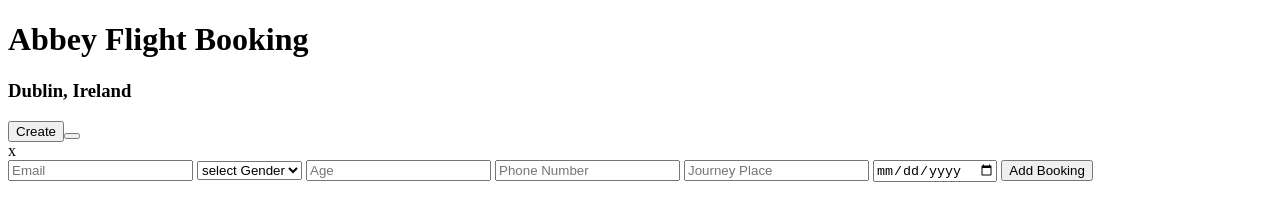
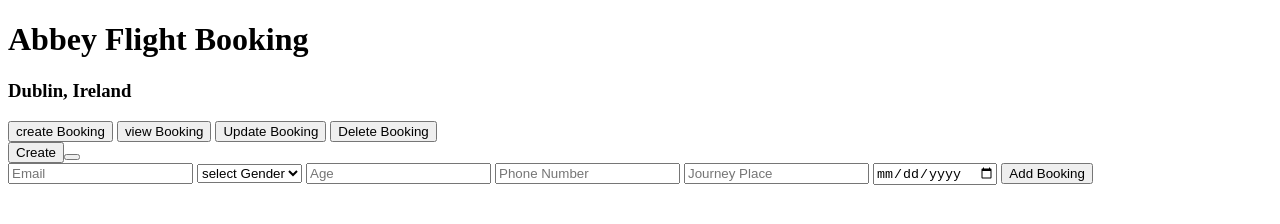
Before and after one commit to CHRISTUPREMCHANDNEELA/Flight-Booking-System, a plain HTML site: page create.html in a window 1280 px wide. Drawn offline with Linux system fonts and the light colour scheme.

Commit message:
modified html files by adding navigation buttons and writting script src to link js files

```diff
--- a/create.html
+++ b/create.html
@@ -9,11 +9,18 @@
         <h1>Abbey Flight Booking</h1>
         <h3 class="location">Dublin, Ireland</h3>
 
+        <div class="nav-buttons">
+            <button onclick="location.href='create.html'">create Booking</button>
+            <button onclick="location.href='read.html'">view Booking</button>
+            <button onclick="location.href='update.html'">Update Booking</button>
+            <button onclick="location.href='delete.html'">Delete Booking</button>
+        </div>
+
         <div class="nav-buttons"">
             <button onclick="location.href='create.html'">Create <Button></Button></button>
         </div>
 
-        <div class="from-container">x
+        <div class="from-container">
             <form id="Bokking Form"
                 <input type="text" id="name" placeholder="Full Name" required>
                 <input type="email" id="email" placeholder="Email" required>
@@ -31,7 +38,7 @@
             </form>
 
         </div>
-
     </div>
+    <script src="create.js"></script>
 </body>
 </html>
```
Also changed, not shown: delete.html (+4 -0 lines), read.html (+2 -1 lines), update.html (+2 -0 lines), README.md, delete.js (added), read.js (added), update.js (added). Lines whose indentation alone changed are shown as unchanged.
